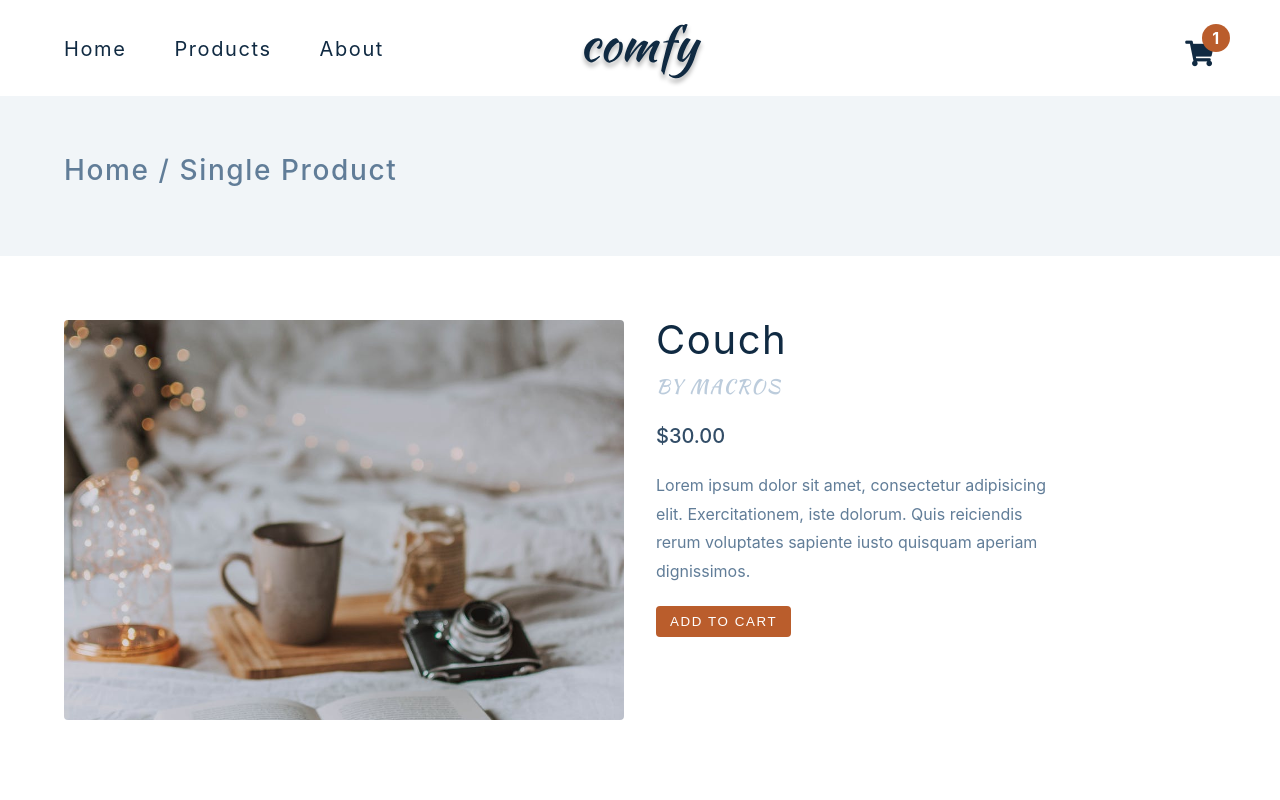
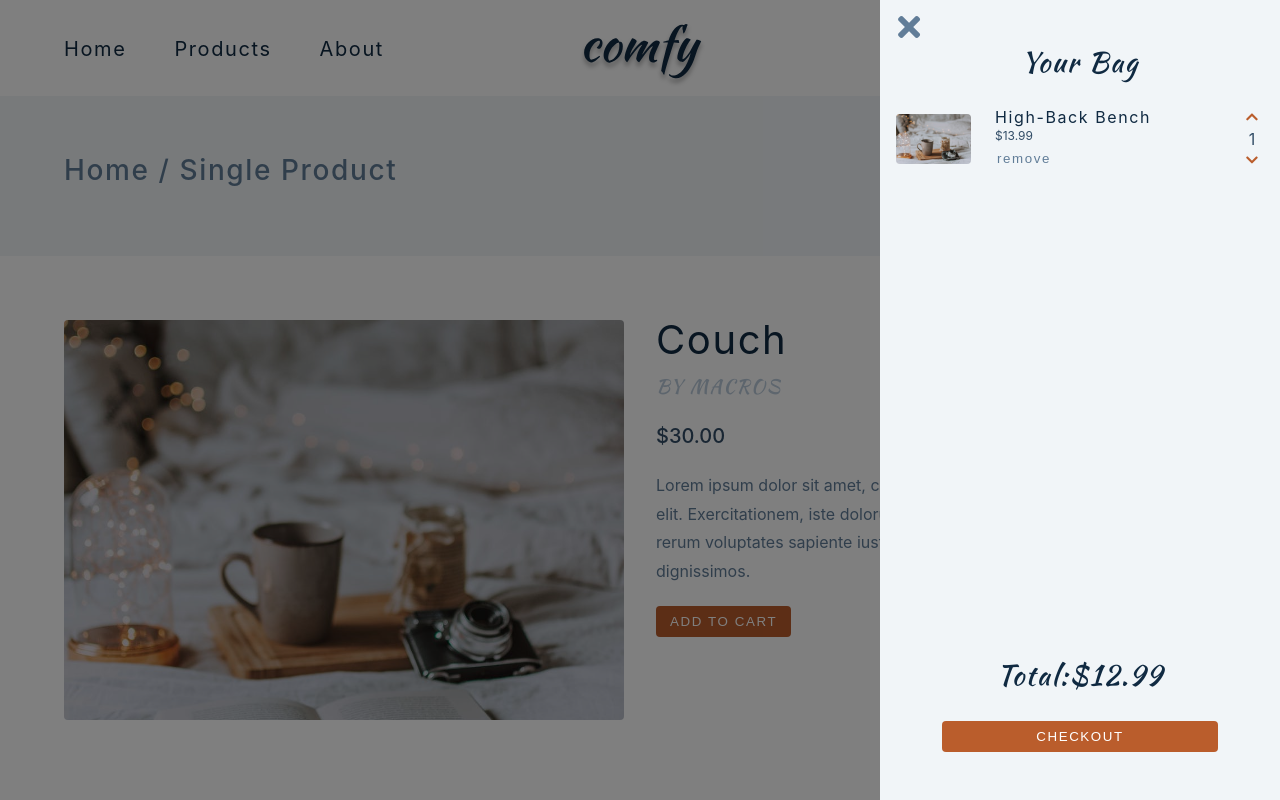
Before and after one commit to smajaas/comfy-store-javascript-projects, a plain HTML site: page final/product.html in a window 1280 px wide. Both pictures are taken after a click on the button "ADD TO CART". Drawn offline with Linux system fonts and the light colour scheme; no server answers.

Commit message:
add to cart in single page

```diff
--- a/final/src/pages/product.js
+++ b/final/src/pages/product.js
@@ -65,3 +65,7 @@ window.addEventListener('DOMContentLoaded', async function () {
 
   loading.style.display = 'none';
 });
+
+cartBtn.addEventListener('click', function () {
+  addToCart(productID);
+});
```
Also changed, not shown: final/products.html (+1 -1 lines).
